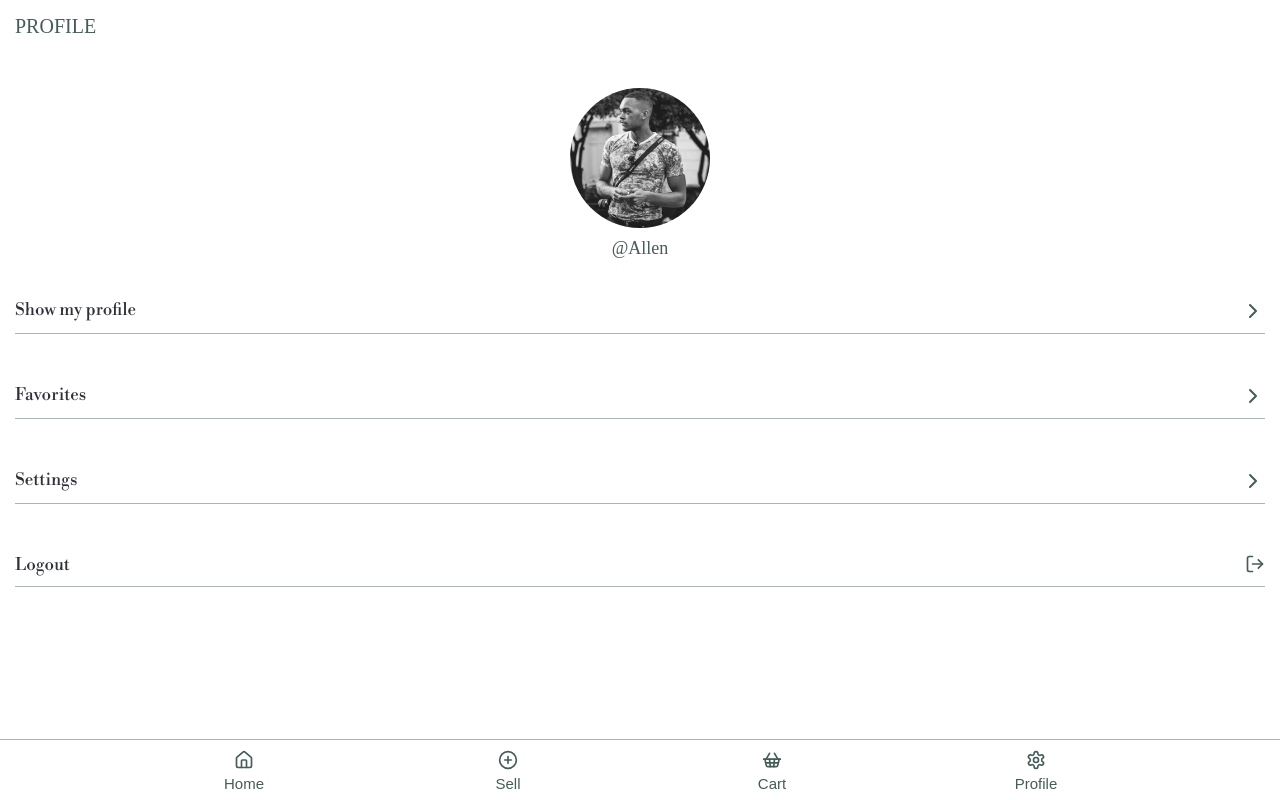
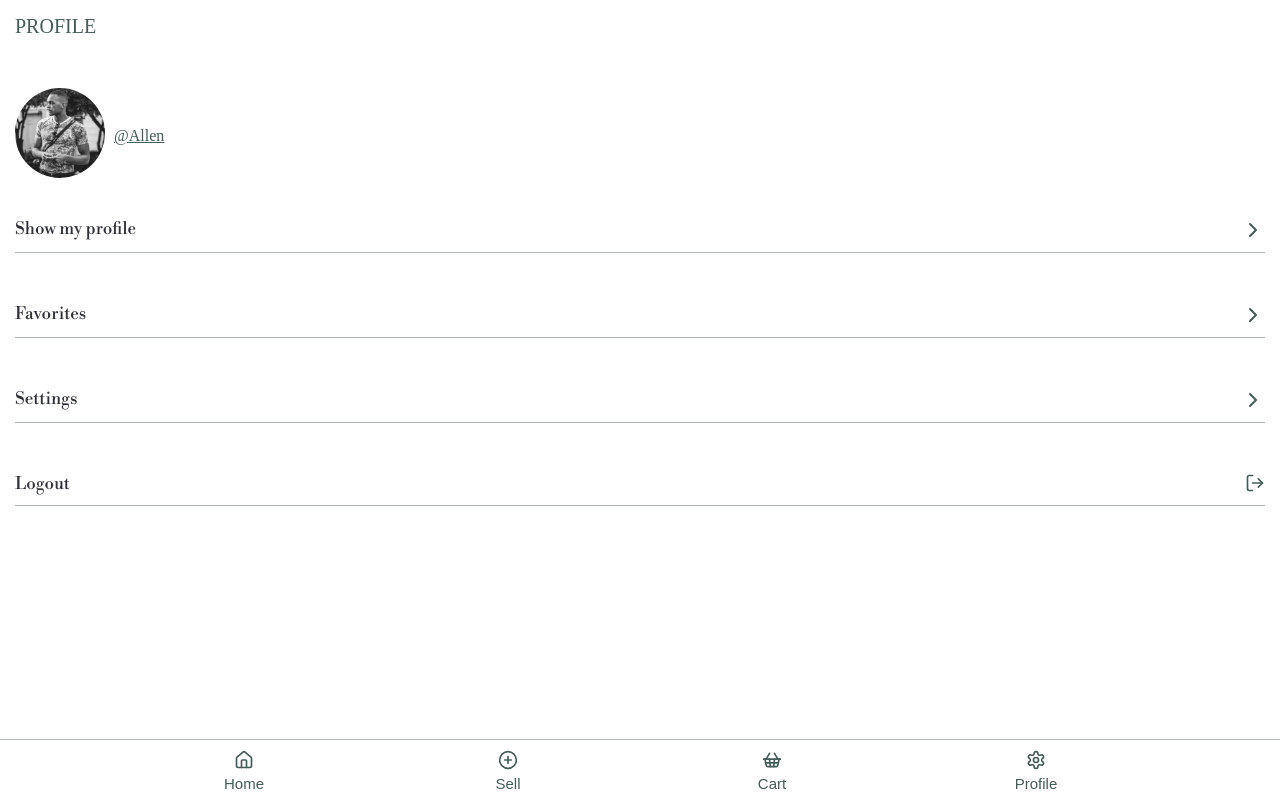
Before and after one commit to Fiaevanna/bookbounty, a Next.js app: page /profile in a window 1280 px wide. Built offline with nearby package versions, Linux system fonts and the light colour scheme; a web font is replaced by a local one.

Commit message:
fixed some styling

```diff
--- a/src/components/SettingsProfile.module.css
+++ b/src/components/SettingsProfile.module.css
@@ -1,8 +1,8 @@
 
 .imageWrapper {
     position: relative;
-    width: 140px;
-    height: 140px;
+    width: 90px;
+    height: 90px;
     overflow: hidden;
     border-radius: 50%;
   }
@@ -11,16 +11,17 @@
   }
 
   .userName {
-    font-size: 18px;
-    margin-top: 5px;
+    font-size: 16px;
+    margin-top: 39px;
     color: var(--HeaderTextColor);
+    text-decoration: underline;
   }
 
   .layout {
     display: flex;
-    align-items: center;
-    flex-direction: column;
-    gap: 5px;
+    justify-content: flex-start;
+    flex-direction: row;
+    gap: 9px;
     margin-top: 20px;
     margin-bottom: 40px;
   }
--- a/src/pages/sell/SellLayout.module.css
+++ b/src/pages/sell/SellLayout.module.css
@@ -8,6 +8,7 @@
   height: 100px;
   border: 1px solid var(--Footer);
   margin-top: 20px;
+  box-sizing: border-box;
 }
 
 .rating {
```
Also changed, not shown: src/components/SettingsProfile.tsx (+7 -1 lines).
